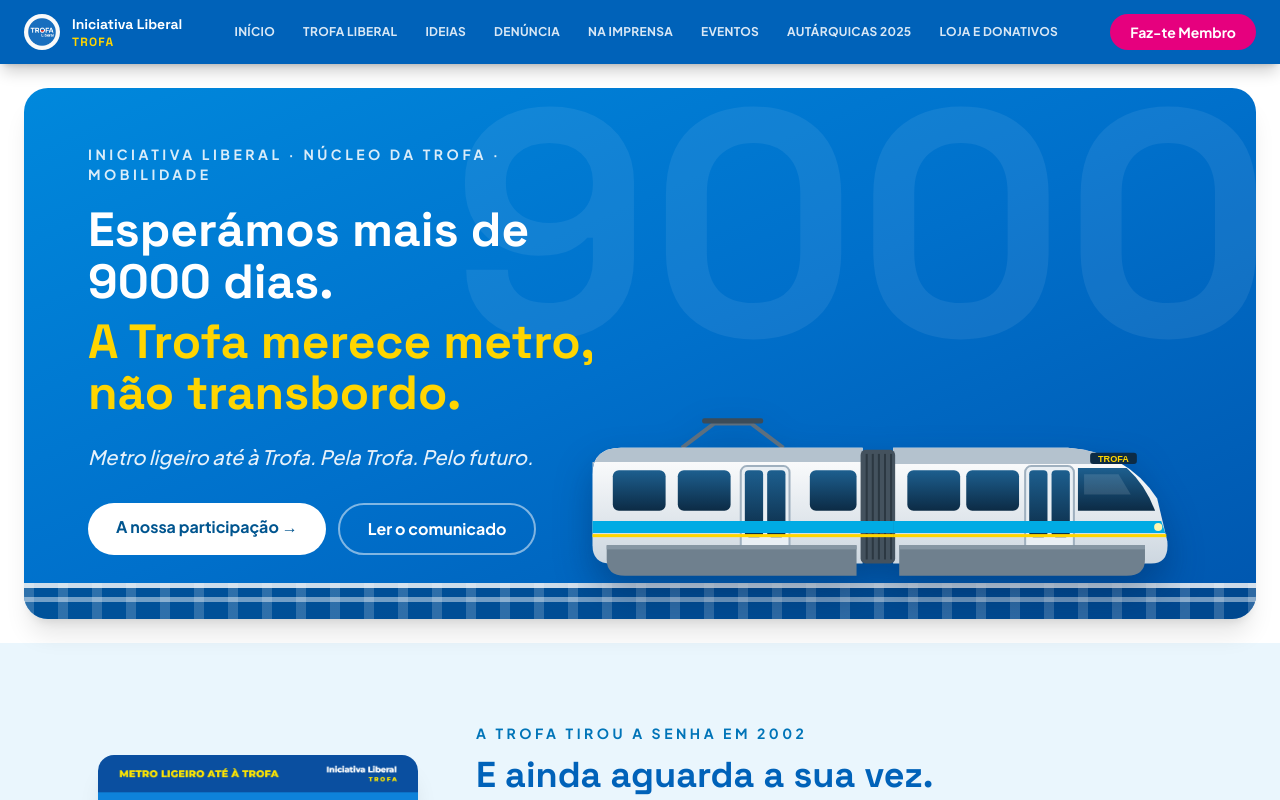
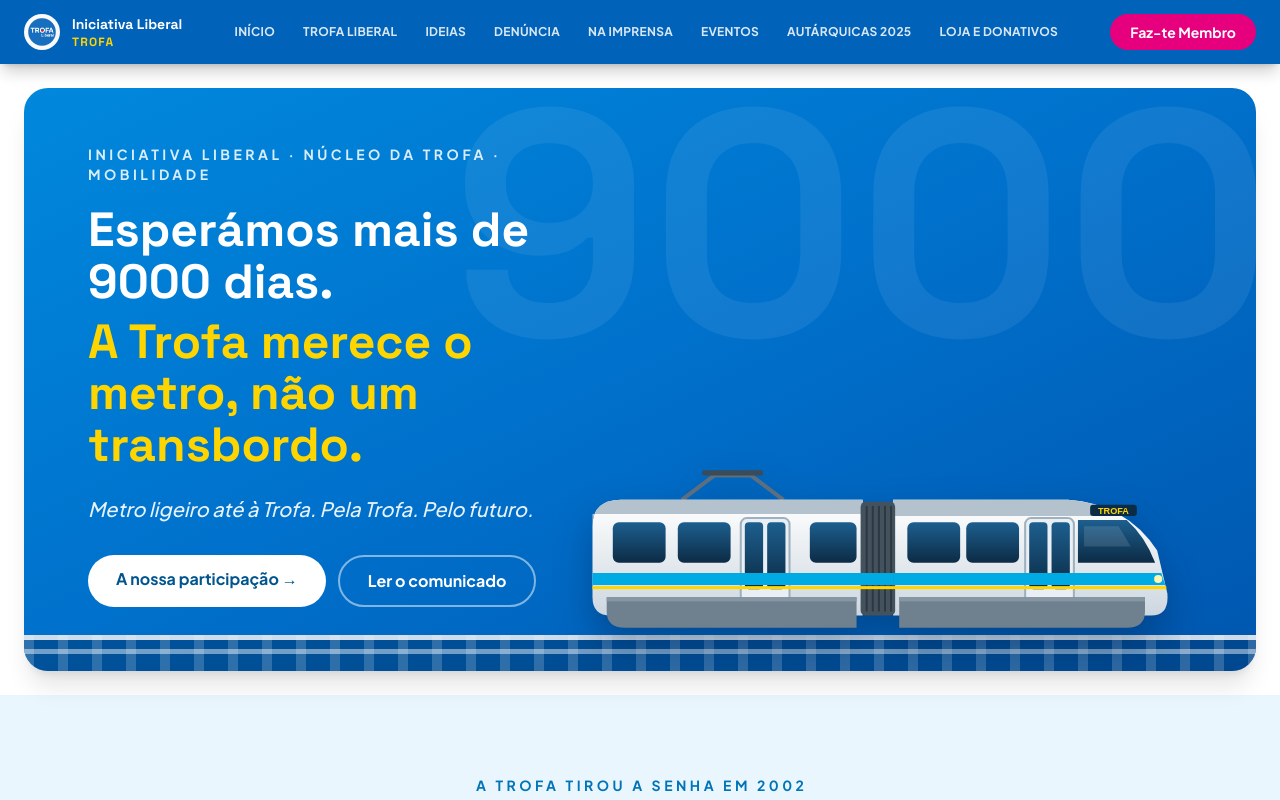
Before and after one commit to ivofmsilva/trofaliberal, a Next.js app: page /ideias/metro in a window 1280 px wide. Shown: the top 800 px of the page. Built offline with nearby package versions, Linux system fonts and the light colour scheme.

Commit message:
Metro: 'A Trofa merece o metro, não um transbordo'
Co-Authored-By: Claude Sonnet 5.5 <noreply@anthropic.com>

```diff
--- a/app/ideias/metro/page.tsx
+++ b/app/ideias/metro/page.tsx
@@ -22,7 +22,7 @@ import { links } from "@/lib/site";
 
 export const metadata: Metadata = {
   title: "Metro para a Trofa — Iniciativa Liberal Trofa",
-  description: "Esperámos mais de 9000 dias. A Trofa merece metro ligeiro, não transbordo.",
+  description: "Esperámos mais de 9000 dias. A Trofa merece o metro ligeiro, não um transbordo.",
   openGraph: {
     title: "Metro ligeiro até à Trofa — Iniciativa Liberal Trofa",
     description: "Esperámos mais de 9000 dias. Agora é a nossa vez.",
@@ -69,7 +69,7 @@ export default function Metro() {
             <div className="mt-6">
               <PartilharBotao
                 titulo="Metro ligeiro até à Trofa — Iniciativa Liberal Trofa"
-                texto="Esperámos mais de 9000 dias. A Trofa merece metro, não transbordo."
+                texto="Esperámos mais de 9000 dias. A Trofa merece o metro, não um transbordo."
               />
             </div>
           </div>
@@ -343,7 +343,7 @@ export default function Metro() {
             </Link>
             <PartilharBotao
               titulo="Metro ligeiro até à Trofa — Iniciativa Liberal Trofa"
-              texto="Esperámos mais de 9000 dias. A Trofa merece metro, não transbordo."
+              texto="Esperámos mais de 9000 dias. A Trofa merece o metro, não um transbordo."
             />
             <Link
               href={c.href}
--- a/components/HeroMetro.tsx
+++ b/components/HeroMetro.tsx
@@ -106,7 +106,7 @@ export default function HeroMetro() {
             </p>
             <h1 className="font-display mt-5 text-3xl font-bold leading-[1.08] sm:text-4xl lg:text-5xl">
               Esperámos mais de 9000 dias.
-              <span className="mt-2 block text-sun">A Trofa merece metro, não transbordo.</span>
+              <span className="mt-2 block text-sun">A Trofa merece o metro, não um transbordo.</span>
             </h1>
             <p className="mt-6 text-lg font-medium italic text-white/90 md:text-xl">
               Metro ligeiro até à Trofa. Pela Trofa. Pelo futuro.
```
